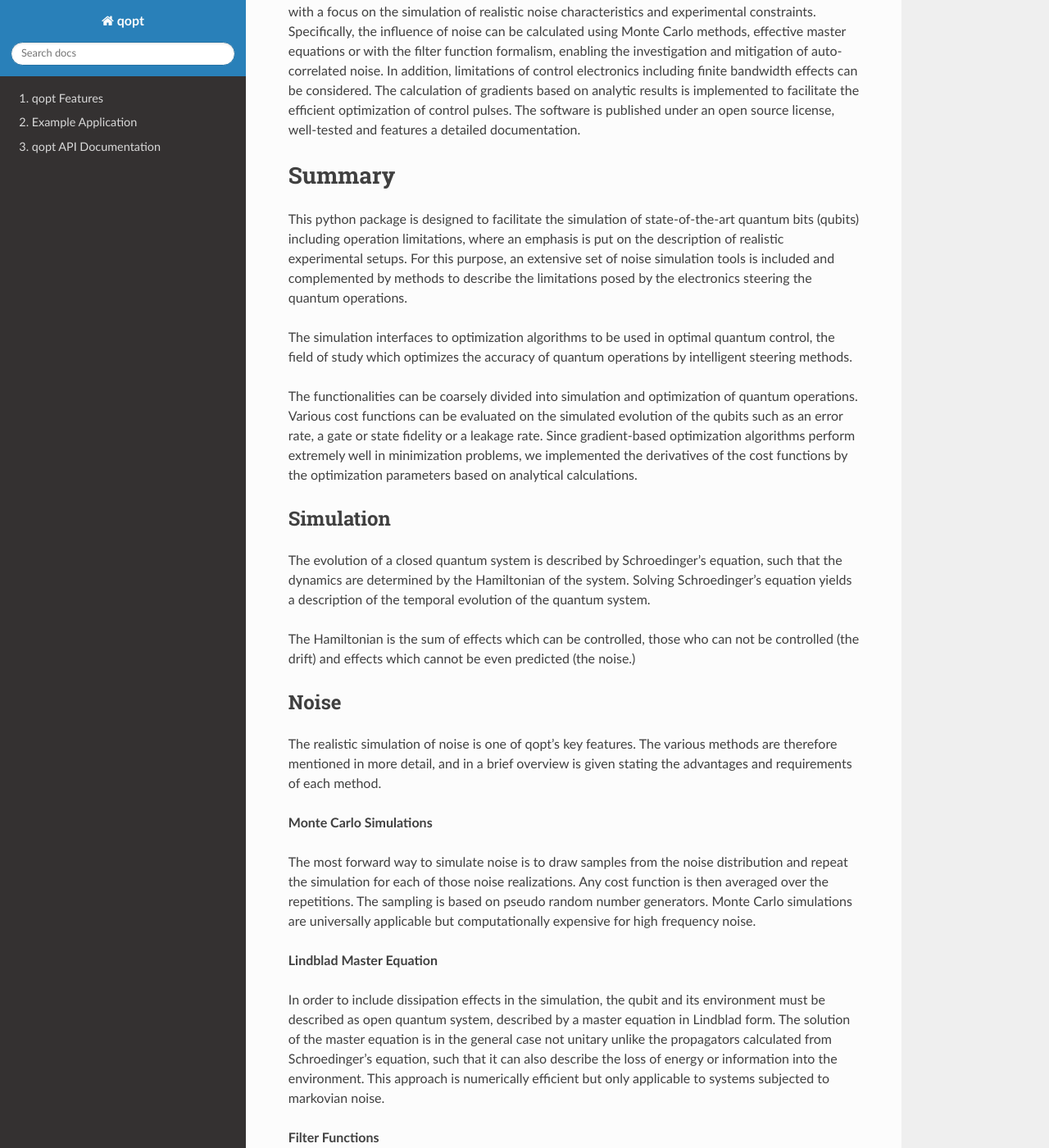
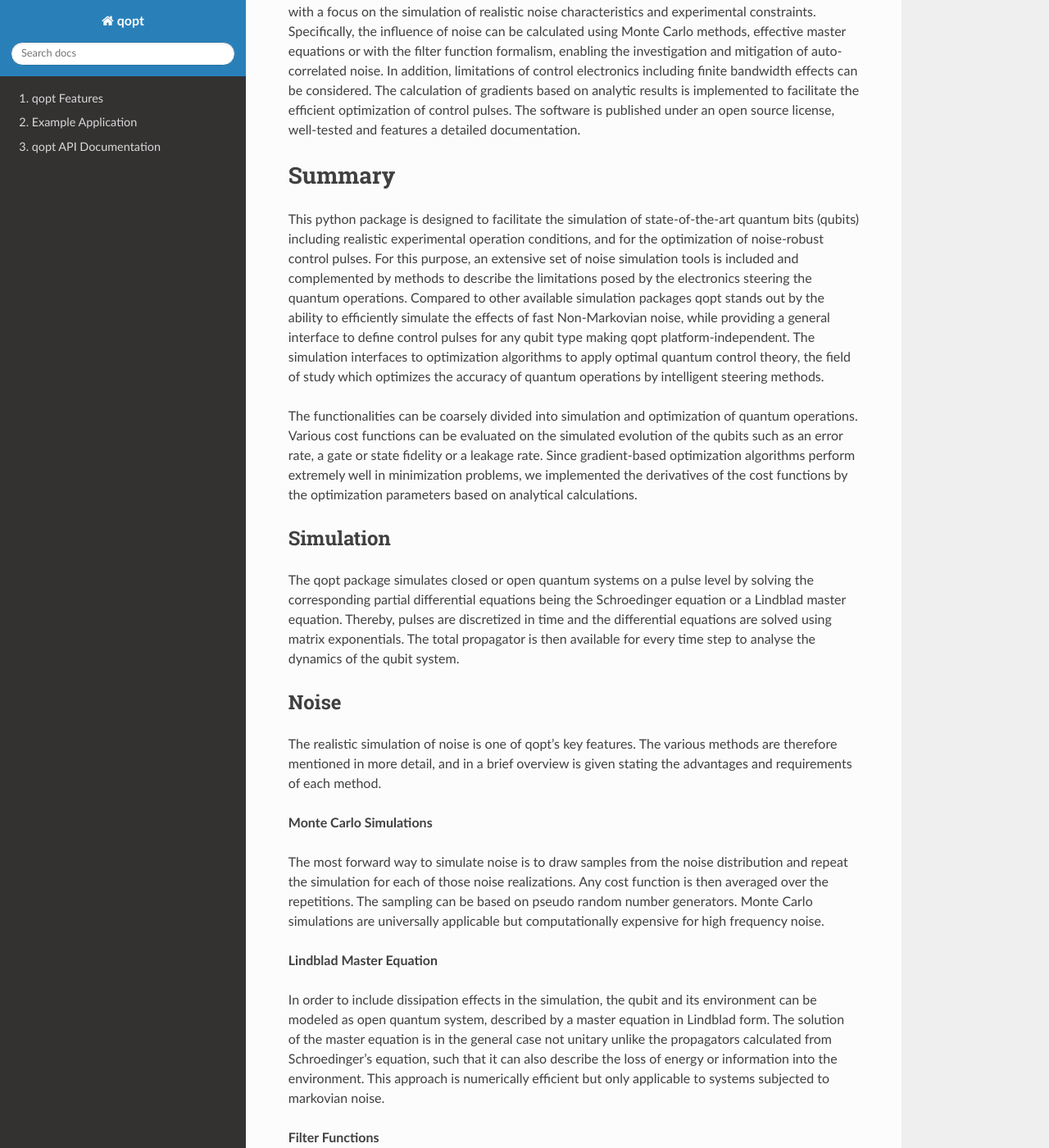
Before and after one commit to qutech/qopt, a Sphinx documentation site: the page built from doc/source/index.rst, in a window 1280 px wide and 1400 px high, scrolled down 555 px. Shown: the whole window at 82% size. Built offline with Sphinx 7.4.7 and the Read the Docs theme 2.0.0, drawn with Linux system fonts in a browser that asks for light colours; pages that are not in the unit, such as notebooks, are missing from menus; some of the changed text lies outside the part shown.

Commit message:
rework the summary of qopt in the documentation

```diff
--- a/doc/source/index.rst
+++ b/doc/source/index.rst
@@ -48,15 +48,17 @@ Summary
 =======
 
 This python package is designed to facilitate the simulation of
-state-of-the-art quantum bits (qubits) including operation limitations, where
-an emphasis is put on the description of realistic experimental setups.
+state-of-the-art quantum bits (qubits) including realistic experimental
+operation conditions, and for the optimization of noise-robust control pulses.
 For this purpose, an extensive set of noise simulation tools is
 included and complemented by methods to describe the limitations posed by the
-electronics steering the quantum operations.
-
-The simulation interfaces to optimization algorithms to be used in
-optimal quantum control, the field of study which optimizes the accuracy of
-quantum operations by intelligent steering methods.
+electronics steering the quantum operations. Compared to other available
+simulation packages qopt stands out by the ability to efficiently simulate the
+effects of fast Non-Markovian noise, while providing a general interface to
+define control pulses for any qubit type making qopt platform-independent.
+The simulation interfaces to optimization algorithms to apply
+optimal quantum control theory, the field of study which optimizes the
+accuracy of quantum operations by intelligent steering methods.
 
 The functionalities can be coarsely divided into simulation and optimization of
 quantum operations. Various cost functions can be evaluated on the simulated
@@ -68,14 +70,12 @@ cost functions by the optimization parameters based on analytical calculations.
 Simulation
 ----------
 
-The evolution of a closed quantum system is described by Schroedinger's
-equation, such that the dynamics are determined by the Hamiltonian of the
-system. Solving Schroedinger's equation yields a description of the temporal
-evolution of the quantum system.
-
-The Hamiltonian is the sum of effects which can be controlled, those who can
-not be controlled (the drift) and effects which cannot be even predicted
-(the noise.)
+The qopt package simulates closed or open quantum systems on a pulse level by
+solving the corresponding partial differential equations being the Schroedinger
+equation or a Lindblad master equation.
+Thereby, pulses are discretized in time and the differential equations are
+solved using matrix exponentials. The total propagator is then available for
+every time step to analyse the dynamics of the qubit system.
 
 
 Noise
@@ -90,7 +90,7 @@ given stating the advantages and requirements of each method.
 The most forward way to simulate noise is to draw samples from the noise
 distribution and repeat the simulation for each of those noise realizations.
 Any cost function is then averaged over the repetitions.
-The sampling is based on pseudo random number generators.
+The sampling can be based on pseudo random number generators.
 Monte Carlo simulations are universally applicable but computationally
 expensive for high frequency noise.
 
@@ -98,7 +98,7 @@ expensive for high frequency noise.
 **Lindblad Master Equation**
 
 In order to include dissipation effects in the simulation, the qubit and its
-environment must be described as open quantum system, described by a master
+environment can be modeled as open quantum system, described by a master
 equation in Lindblad form. The solution of the master equation is in
 the general case not unitary unlike the propagators calculated from
 Schroedinger's equation, such that it can also describe the loss of energy or
@@ -128,9 +128,24 @@ Pulse Parametrization
 ---------------------
 
 In many practical applications the optimization parameters do not appear
-directly as factors in the Hamiltonian. The control fields are modified by
-taking limitations on the control electronics and the physical qubit model into
-account.
+directly as linear factors in the Hamiltonian, such that a differentiable
+amplitude function needs to be inserted. Furthermore, the pulses can be
+distorted by physical limitations of the control hardware that generates these
+pulses. This might include for example an RC-filter effect of the pulse
+transmission lines or a bandwidth limitation of an arbitrary waveform
+generator. These effects are included by transfer functions.
+
+
+**Amplitude Functions**
+
+A differentiable functional relation between the optimization parameters and
+the control amplitudes can be expressed in the amplitude functions. This can
+for example be a sinusoidal relationship if the the experiment is driven
+resonantly and the control is implemented by manipulation of the
+amplitude and phase of the driving signal. Another example is
+the exchange energy
+as function of the voltage detuning in a double quantum dot
+implemented in semiconductor spin qubits.
 
 **Transfer Functions**
 
@@ -141,14 +156,6 @@ pulse generators, Gaussian smoothing of pulses to mimic bandwidth limitations
 on arbitrary waveform generators, linear transformations or even
 the measured response of an arbitrary waveform generator to a set of input
 voltages.
-
-**Amplitude Functions**
-
-A differentiable functional relation between the optimization parameters and
-the control amplitudes can be expressed in the amplitude functions. This can
-for example be the exchange energy
-as function of the voltage detuning in a double quantum dot
-implemented in semiconductor spin qubits.
 
 Optimization
 ------------
@@ -173,7 +180,7 @@ Documentation
 The documentation is structured in the three parts 'Features',
 'Example Applications' and the 'API Documentation'.
 
-**Features**
+**qopt Features**
 
 The first part introduces the qopt functionalities step by step. Refer to this
 chapter for an introduction to the simulation package.
@@ -197,13 +204,6 @@ descriptions. During the implementation of a simulation using qopt, you can
 frequently jump to the classes and functions your are using to look up the
 signatures.
 
-Citing
-======
-
-If you are using qopt for your work then please cite the
-[qopt paper](https://doi.org/10.1103/PhysRevApplied.17.034036), as the funding
-of the development depends on the public impact.
-
 
 .. toctree::
    :maxdepth: 2
@@ -213,6 +213,13 @@ of the development depends on the public impact.
    examples/examples
    qopt API Documentation <qopt>
 
+Citing
+======
+
+If you are using qopt for your work then please cite the
+[qopt paper](https://doi.org/10.1103/PhysRevApplied.17.034036), as the funding
+of the development depends on the public impact.
+
 
 
 Indices and tables
```
